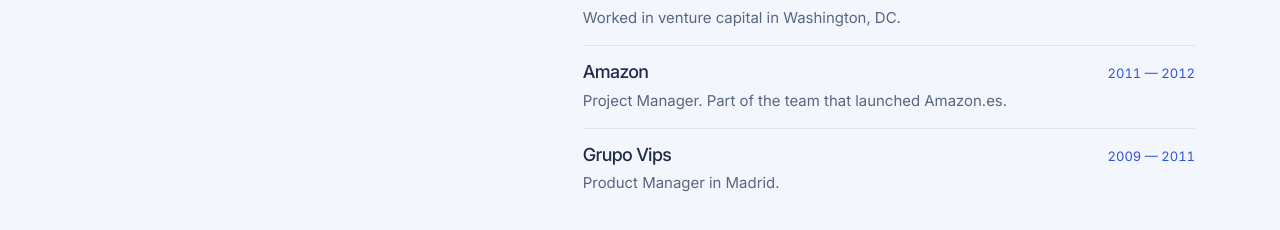
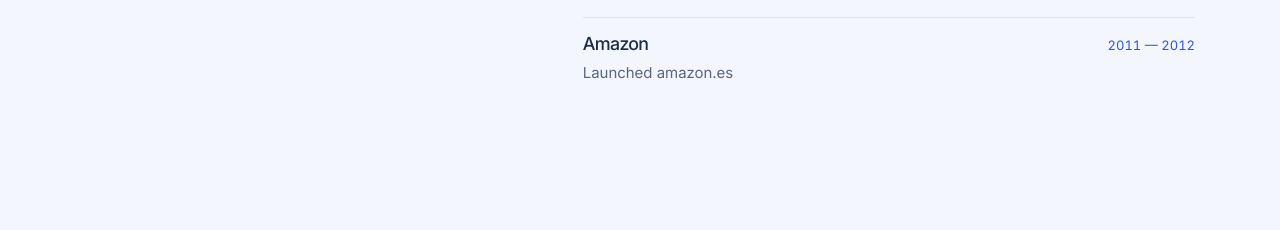
Before and after one commit to Ysasmendi/jaimedelatorre.com, an Eleventy site: page src/index.njk in a window 1280 px wide. Shown: the part 662-892 px from the top of the page. After the commit the page ends 822 px from the top, so only its background shows below. Built offline with nearby package versions, Linux system fonts and the light colour scheme; Eleventy itself is replaced by a stand-in of ours; files that its build step writes are made by us from their sources.

Commit message:
Trim career history and simplify Amazon and IDB entries

```diff
--- a/src/_data/career.json
+++ b/src/_data/career.json
@@ -31,17 +31,11 @@
   },
   {
     "company": "Inter-American Development Bank",
-    "dates": "2012 — 2013",
-    "description": "Worked in venture capital in Washington, DC."
+    "dates": "2012 — 2013"
   },
   {
     "company": "Amazon",
     "dates": "2011 — 2012",
-    "description": "Project Manager. Part of the team that launched Amazon.es."
-  },
-  {
-    "company": "Grupo Vips",
-    "dates": "2009 — 2011",
-    "description": "Product Manager in Madrid."
+    "description": "Launched amazon.es"
   }
 ]
--- a/src/index.njk
+++ b/src/index.njk
@@ -12,7 +12,7 @@ section: about
       {% for job in career %}
       <li class="career-item">
         <div class="career-heading"><h2>{{ job.company }}</h2><span class="career-date">{{ job.dates }}</span></div>
-        <p>{{ job.description }}</p>
+        {% if job.description %}<p>{{ job.description }}</p>{% endif %}
       </li>
       {% endfor %}
     </ol>
```
